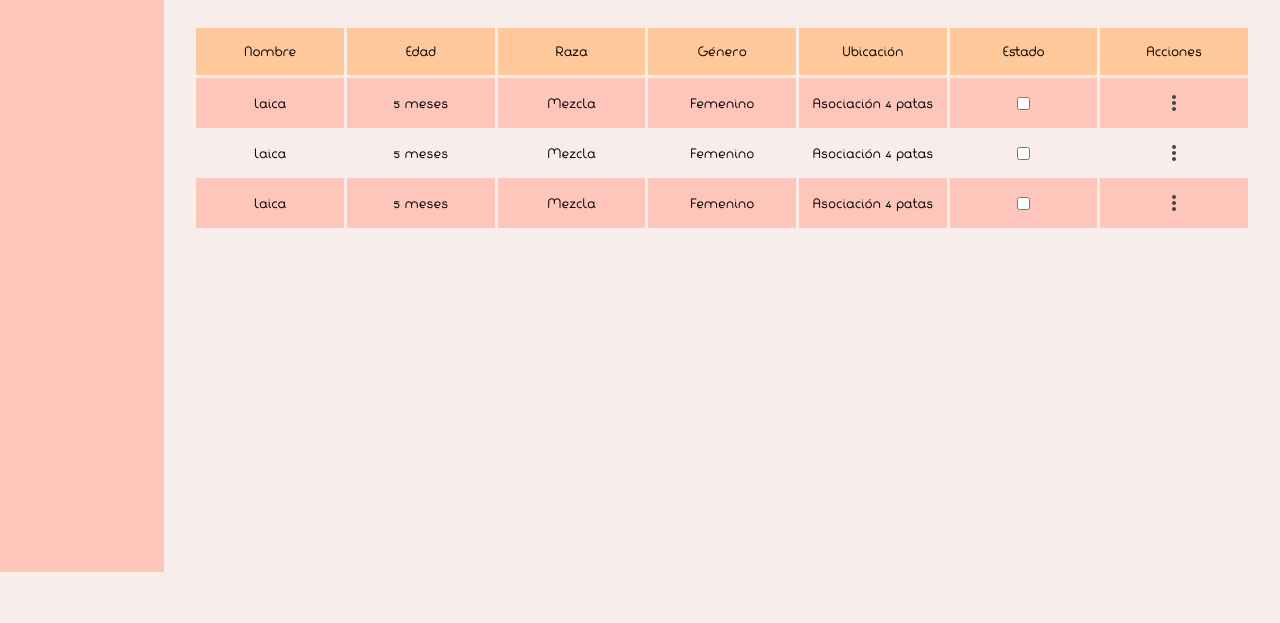
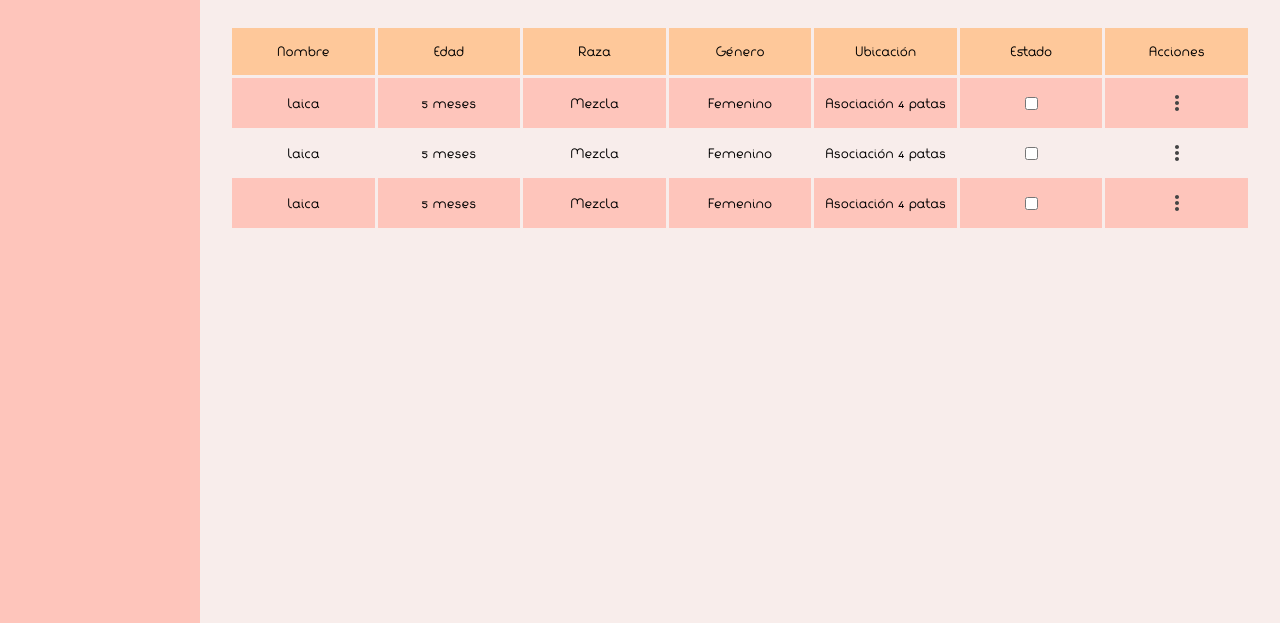
Before and after one commit to nic0nn/ch-final-project, a plain HTML site: page pages/panel/pets.html in a window 1280 px wide. Shown: the part 177-800 px from the top of the page. Drawn offline with nearby package versions, Linux system fonts and the light colour scheme.

Commit message:
add grid-areas and grid-template

```diff
--- a/assets/styles.css
+++ b/assets/styles.css
@@ -1,18 +1,20 @@
 /* --- General --- */
-
 
 :root {
   --dark-salmon: #f2a396;
-  --salmon: #FEC5BB;
-  --light-salmon: #F8EDEB;
-  --ligth-orange: #FEC89A;
-  --gray: #CCCCCC;
-  --light-blue: #D8E2DC;
+  --salmon: #fec5bb;
+  --light-salmon: #f8edeb;
+  --ligth-orange: #fec89a;
+  --gray: #cccccc;
+  --light-blue: #d8e2dc;
 }
 
 body {
   background-color: var(--light-salmon);
   font-family: Fabada;
+  display: flex;
+  flex-direction: column;
+  min-height: 100vh;
 }
 
 .button {
@@ -62,7 +64,14 @@ body {
 }
 
 .main {
-  min-height: 85vh;
+  flex: 1;
+}
+
+.main.grid {
+  flex: 1;
+  grid-template-rows: 100%;
+  grid-template-areas: "sidebar main-content";
+  grid-template-columns: 200px auto;
 }
 
 /* --- Header --- */
@@ -365,8 +374,8 @@ body {
 }
 
 .main .sidebar {
-  width: 200px;
   background-color: #fec5bb;
+  grid-area: sidebar;
 }
 
 .main .sidebar ul {
@@ -392,7 +401,7 @@ body {
 }
 .main .main-content {
   margin: 0 2em;
-  width: 100%;
+  grid-area: main-content;
 }
 
 .main .main-content .content-header {
@@ -401,22 +410,22 @@ body {
   width: 100%;
 }
 
-.main .main-content .row {
+.main .main-content .main-table .row {
   font-size: 12px;
   grid-gap: 0.25em;
 }
 
-.main .main-content .row.headers * {
+.main .main-content .main-table .row.headers * {
   margin-bottom: 0.25em;
   background-color: var(--ligth-orange);
 }
 
-
-.main .main-content .row.odd * {
+.main .main-content .main-table .row.odd * {
   background-color: var(--salmon);
 }
 
-.main .main-content .associate-table, .pet-table {
+.main .main-content .associate-table,
+.pet-table {
   grid-auto-rows: 50px;
 }
 
@@ -424,7 +433,7 @@ body {
   grid-template-columns: repeat(6, 1fr);
 }
 
-.main .main-content .pet-table  .row {
+.main .main-content .pet-table .row {
   grid-template-columns: repeat(7, 1fr);
 }
 
@@ -437,7 +446,7 @@ body {
 }
 
 .main .main-content .new-form .pet-group,
-.main .main-content .new-form .associate-group  {
+.main .main-content .new-form .associate-group {
   justify-content: space-between;
   align-items: flex-start;
 }
@@ -470,7 +479,6 @@ body {
   flex-wrap: wrap;
 }
 
-
 /* --- Fonts --- */
 
 @font-face {
--- a/pages/panel/pets.html
+++ b/pages/panel/pets.html
@@ -30,7 +30,7 @@
       <!-- end .navigation -->
     </header>
     <!-- end .header -->
-    <main class="main flex">
+    <main class="main grid">
       <div class="sidebar">
         <nav>
           <ul>
```
Also changed, not shown: pages/panel/associates.html (+1 -1 lines), pages/panel/newAssociate.html (+1 -1 lines), pages/panel/newPet.html (+1 -1 lines).
